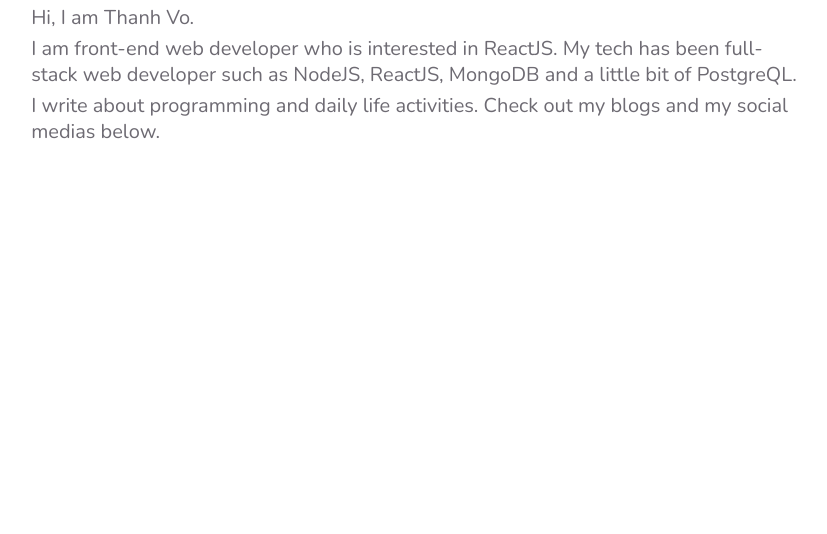
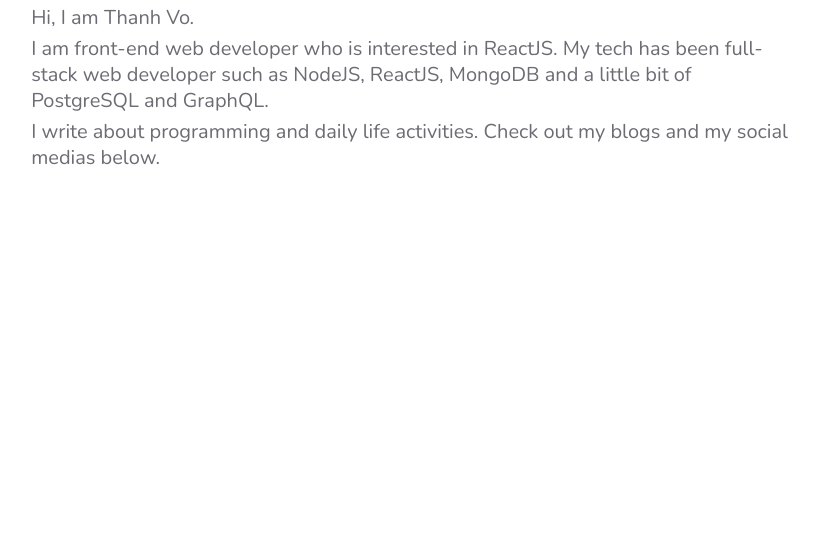
Before and after one commit to yogathanh99/zeroBlog, a Gatsby site: page /about in a window 1280 px wide. Shown: the part 158-692 px from the top of the page, without its empty margins (230-1057 px from the left). Built offline with nearby package versions, Linux system fonts and the light colour scheme; Gatsby itself is replaced by a stand-in of ours; a small style sheet from the web is missing.

Commit message:
[CHANGE] Some Content in author

```diff
--- a/src/components/author.js
+++ b/src/components/author.js
@@ -77,7 +77,7 @@
         <br />
         <Space />I am front-end web developer who is interested in ReactJS. My
         tech has been full-stack web developer such as NodeJS, ReactJS, MongoDB
-        and a little bit of PostgreQL.
+        and a little bit of PostgreSQL and GraphQL.
         <br />
         <Space />I write about programming and daily life activities. Check out
         my blogs and my social medias below.
```
